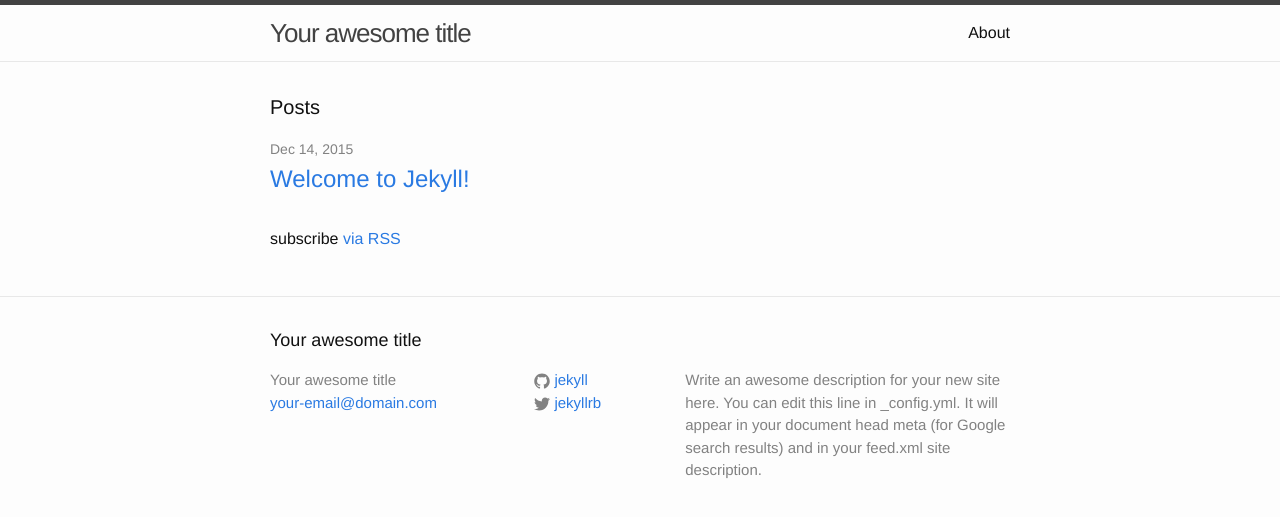
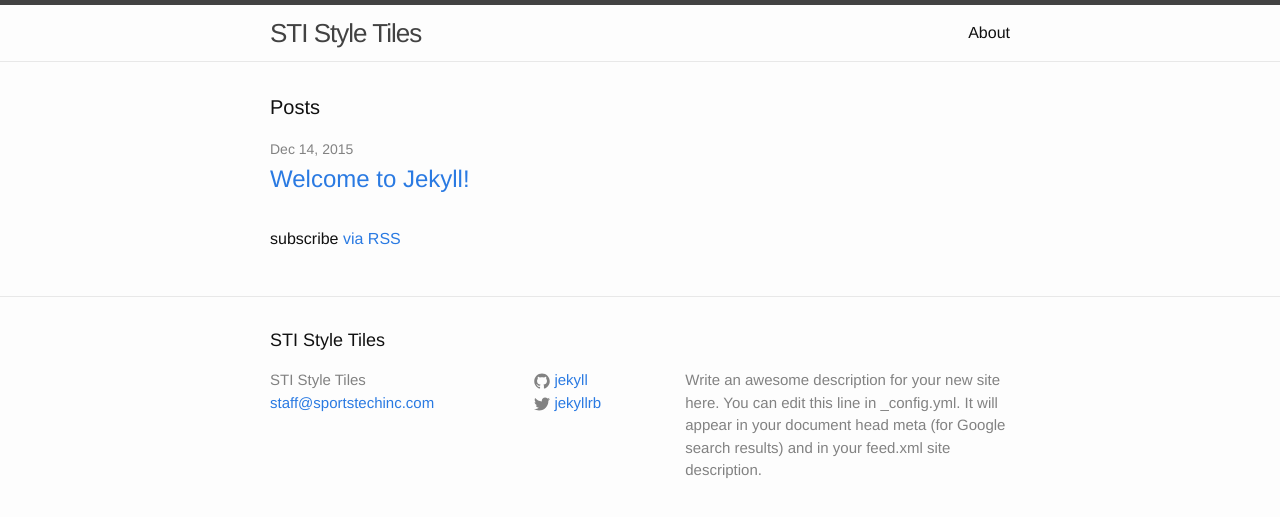
Before and after one commit to sportstech/style-tiles, a Jekyll site: the page built from index.html, in a window 1280 px wide. Shown: the top 517 px of the page. Built offline with Jekyll 4.4.1, drawn with Linux system fonts in a browser that asks for light colours.

Commit message:
Add GitHub Pages support.

```diff
--- a/_config.yml
+++ b/_config.yml
@@ -6,14 +6,14 @@
 # 'jekyll serve'. If you change this file, please restart the server process.
 
 # Site settings
-title: Your awesome title
-email: your-email@domain.com
+title: STI Style Tiles
+email: staff@sportstechinc.com
 description: > # this means to ignore newlines until "baseurl:"
   Write an awesome description for your new site here. You can edit this
   line in _config.yml. It will appear in your document head meta (for
   Google search results) and in your feed.xml site description.
-baseurl: "" # the subpath of your site, e.g. /blog
-url: "http://yourdomain.com" # the base hostname & protocol for your site
+baseurl: "/style-tiles" # the subpath of your site, e.g. /blog
+url: "http://sportstechinc.com" # the base hostname & protocol for your site
 twitter_username: jekyllrb
 github_username:  jekyll
 
```
Also changed, not shown: Gemfile (added, +7 -0 lines), Gemfile.lock (added), README.md.
